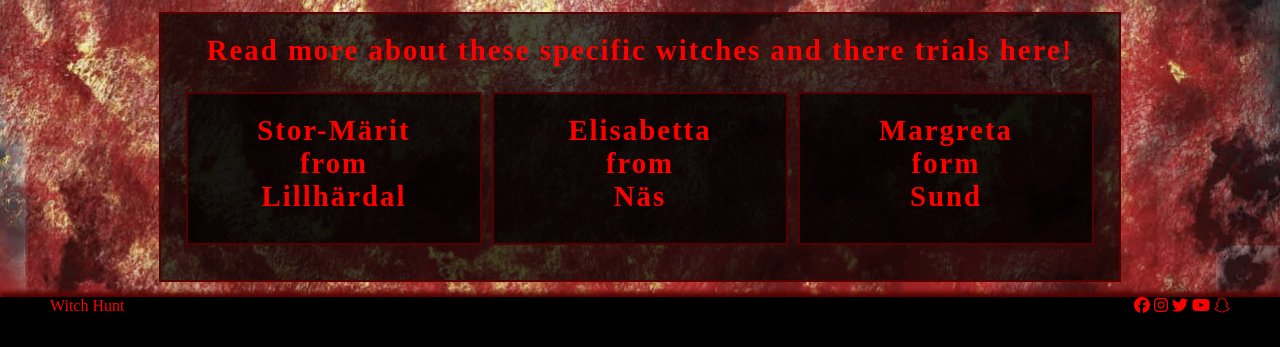
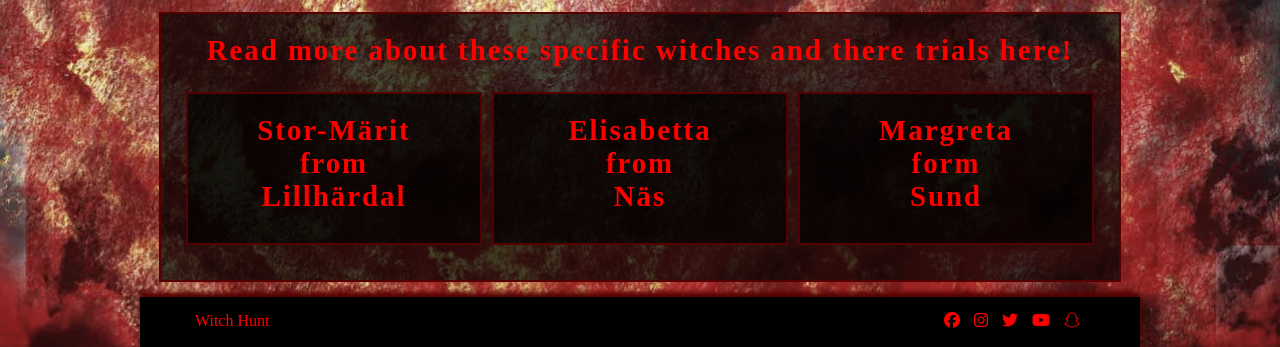
Before and after one commit to NiborGnu/witch-hunt, a plain HTML site: page index.html in a window 1280 px wide. Shown: the part 1194-1541 px from the top of the page. Drawn offline with Linux system fonts and the light colour scheme; a web font is replaced by a local one.

Commit message:
Add style to footer

```diff
--- a/assets/css/style.css
+++ b/assets/css/style.css
@@ -277,21 +277,21 @@ footer {
     height: 50px;
     box-shadow: 0 -5px 5px #550000;
     display: flex;
+    padding: 15px 55px;
     flex-wrap: wrap;
     justify-content: space-between;
+    width: 100%;
+    max-width: 1000px;
+    margin: 0 auto;
 }
 
 .icons {
-    padding-right: 50px;
+    letter-spacing: 5px;
 }
 
 .icons a {
     text-decoration: none;
     color: #f00;
-}
-
-.logo {
-    padding-left: 50px;
 }
 
 .logo a {
```
